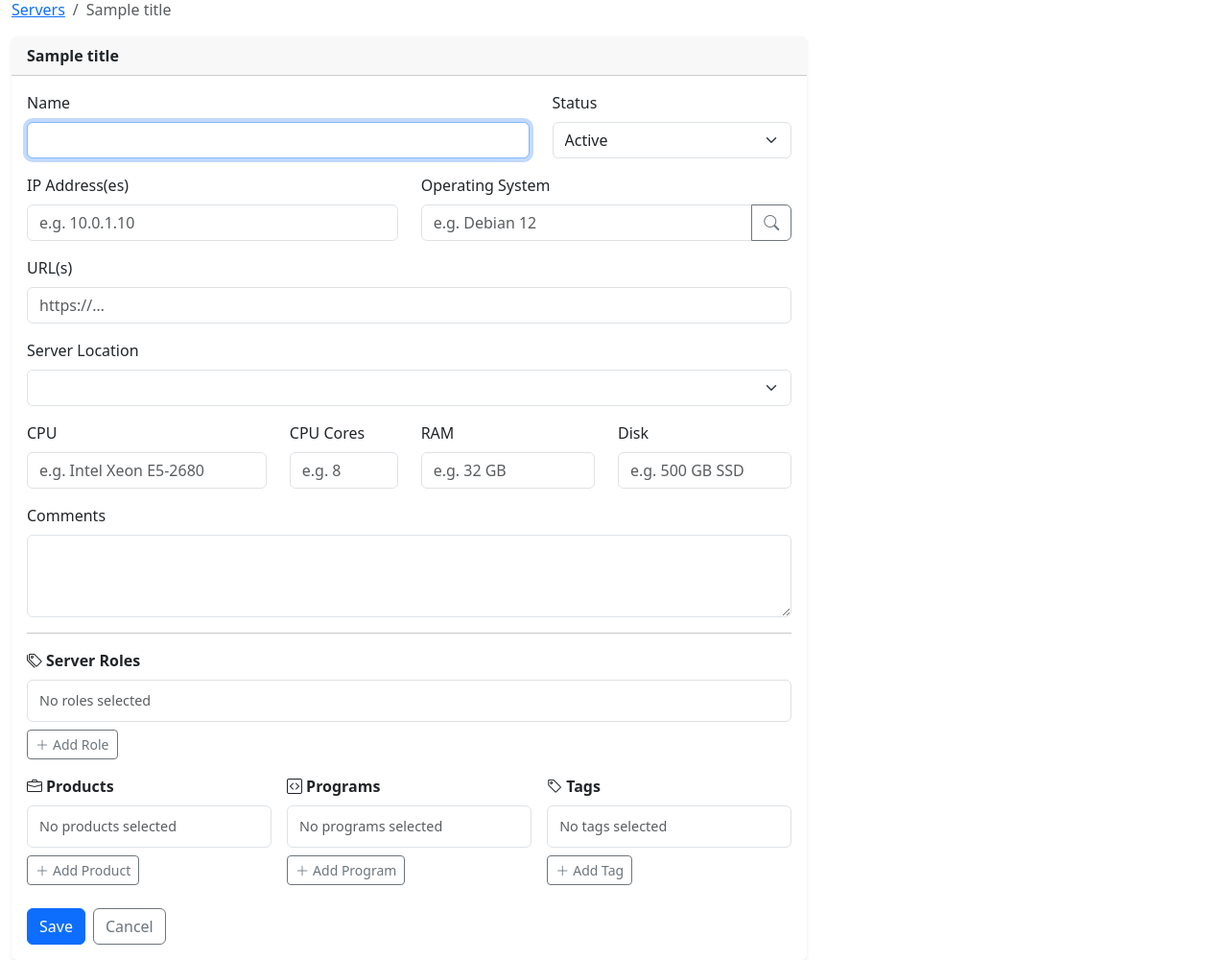
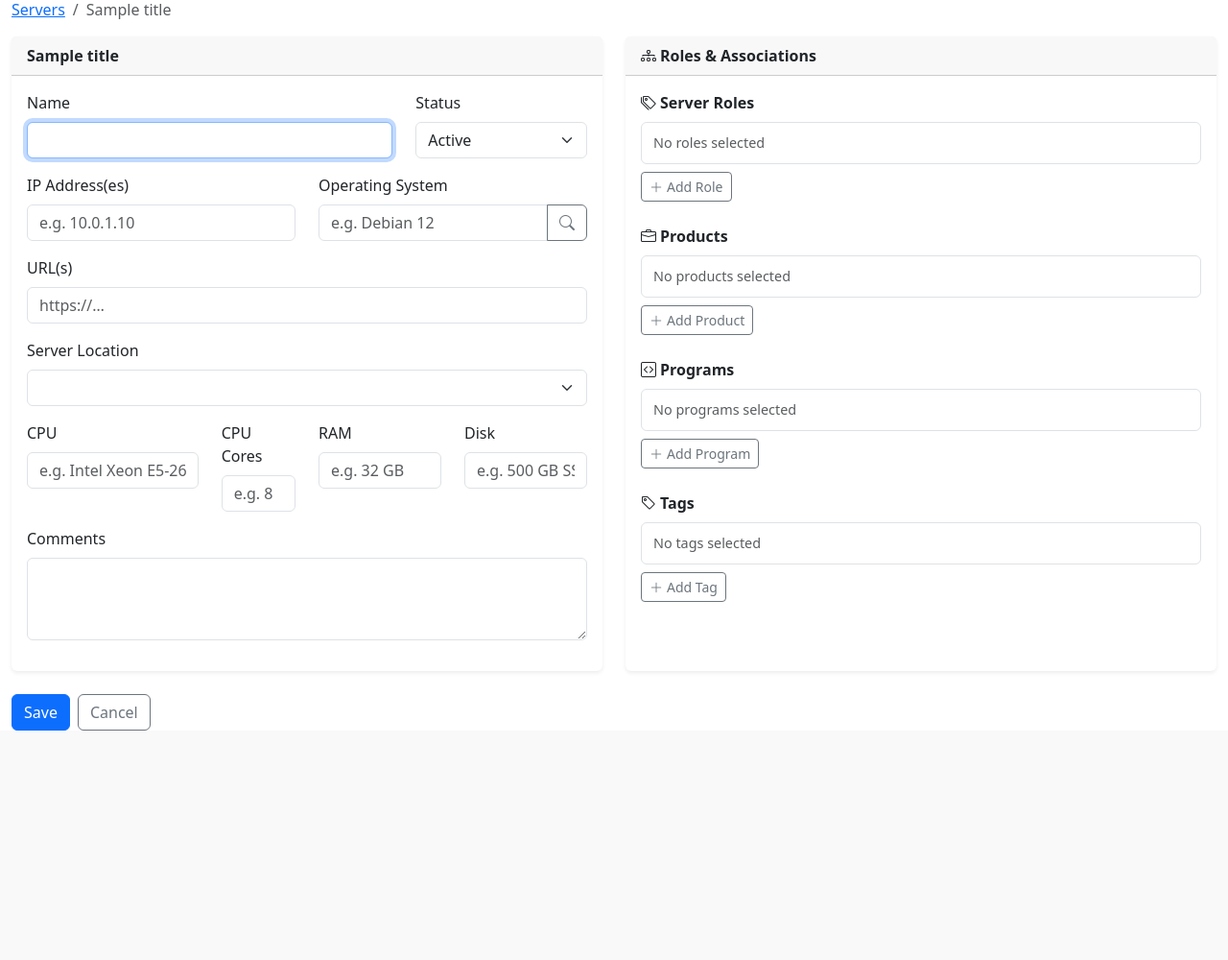
Before and after one commit to Charckle/infrabox, a Flask app: template app/templates/infra_module/servers/server_form.html in a window 1280 px wide. Shown: the part 74-1074 px from the top of the page at 96% size. After the commit the page ends 835 px from the top, so only its background shows below. Run offline with Flask 3, Linux system fonts and the light colour scheme; the template is opened without the code that fills it: values that come from a table or form of the project are taken from there, most other values are stand-ins (such as "Sample title", 1, 10 or a date in 2020); lists and menus that the app fills with data are empty; some libraries are stand-ins or nearby versions.

Commit message:
added quality of life changes

```diff
--- a/app/templates/infra_module/macros.html
+++ b/app/templates/infra_module/macros.html
@@ -63,6 +63,22 @@
 {% else %}—{% endif %}
 {% endmacro %}
 
+{% macro render_urls(url, copyable=true, small=true) %}
+{% if url %}
+  {% for part in url.split(',') if part.strip() %}
+    {% set u = part.strip() %}
+    {% if copyable %}
+    <span class="{{ 'small ' if small }}ib-copyable text-primary"
+          role="button" tabindex="0" title="Click to copy URL"
+          data-copy="{{ u|e }}"
+          onclick="ibCopyText(this.dataset.copy, event)">{{ u }}</span>
+    {% else %}
+    <span class="{{ 'small' if small }}">{{ u }}</span>
+    {% endif %}{% if not loop.last %}, {% endif %}
+  {% else %}—{% endfor %}
+{% else %}—{% endif %}
+{% endmacro %}
+
 {% macro delete_modal(object_id, object_name, delete_url, label='Request deletion', confirm_name=None) %}
 <button type="button" class="btn btn-outline-danger" data-bs-toggle="modal" data-bs-target="#deleteModal{{ object_id }}">
   <i class="bi bi-trash me-1"></i>{{ label }}
--- a/app/templates/infra_module/servers/server_form.html
+++ b/app/templates/infra_module/servers/server_form.html
@@ -68,15 +68,16 @@
   </ol>
 </nav>
 
-<div class="row">
-  <div class="col-xl-8">
-    <div class="card border-0 shadow-sm">
-      <div class="card-header fw-semibold">{{ title }}</div>
-      <div class="card-body">
 <form method="POST" id="serverForm">
   {{ form.csrf_token }}
   {{ form.id }}
 
+  <div class="row g-4">
+    {# ── Left: core fields ── #}
+    <div class="col-lg-6">
+      <div class="card border-0 shadow-sm h-100">
+        <div class="card-header fw-semibold">{{ title }}</div>
+        <div class="card-body">
           <div class="row">
             <div class="col-md-8">{{ render_field(form.name, autofocus=true) }}</div>
             <div class="col-md-4">{{ render_select(form.status) }}</div>
@@ -114,12 +115,18 @@
           </div>
 
           {{ render_textarea(form.comments, rows=3) }}
+        </div>
+      </div>
+    </div>
 
-          <hr class="my-3">
-          <div class="row g-3">
-
-            {# ── Roles picker ── #}
-            <div class="col-md-12">
+    {# ── Right: roles & associations ── #}
+    <div class="col-lg-6">
+      <div class="card border-0 shadow-sm h-100">
+        <div class="card-header fw-semibold">
+          <i class="bi bi-diagram-3 me-1"></i>Roles &amp; Associations
+        </div>
+        <div class="card-body">
+          <div class="mb-4">
             <label class="form-label fw-semibold"><i class="bi bi-tags me-1"></i>Server Roles</label>
             <div id="roles-container" class="picker-container picker-empty"
                  data-placeholder="No roles selected"></div>
@@ -129,8 +136,7 @@
             </button>
           </div>
 
-            {# ── Products picker ── #}
-            <div class="col-md-4">
+          <div class="mb-4">
             <label class="form-label fw-semibold"><i class="bi bi-briefcase me-1"></i>Products</label>
             <div id="products-container" class="picker-container picker-empty"
                  data-placeholder="No products selected"></div>
@@ -140,8 +146,7 @@
             </button>
           </div>
 
-            {# ── Programs picker ── #}
-            <div class="col-md-4">
+          <div class="mb-4">
             <label class="form-label fw-semibold"><i class="bi bi-code-square me-1"></i>Programs</label>
             <div id="programs-container" class="picker-container picker-empty"
                  data-placeholder="No programs selected"></div>
@@ -151,8 +156,7 @@
             </button>
           </div>
 
-            {# ── Tags picker ── #}
-            <div class="col-md-4">
+          <div class="mb-2">
             <label class="form-label fw-semibold"><i class="bi bi-tag me-1"></i>Tags</label>
             <div id="tags-container" class="picker-container picker-empty"
                  data-placeholder="No tags selected"></div>
@@ -161,8 +165,10 @@
               <i class="bi bi-plus-lg me-1"></i>Add Tag
             </button>
           </div>
-
-          </div>{# /row #}
+        </div>
+      </div>
+    </div>
+  </div>
 
   <div class="d-flex gap-2 mt-4">
     {{ form.submit(class='btn btn-primary') }}
@@ -172,12 +178,7 @@
     <a href="{{ url_for('servers_module.servers_all') }}" class="btn btn-outline-secondary">Cancel</a>
     {% endif %}
   </div>
-
 </form>
-      </div>
-    </div>
-  </div>
-</div>
 
 {# ── Picker Modal (single reusable modal, content swapped by JS) ── #}
 <div class="modal fade" id="pickerModal" tabindex="-1" data-bs-keyboard="true">
```
Also changed, not shown: app/templates/infra_module/index.html (+17 -2 lines), app/templates/infra_module/servers/server_view.html (+2 -8 lines), app/templates/infra_module/servers/servers_all.html (+16 -4 lines). Lines whose indentation alone changed are shown as unchanged.
